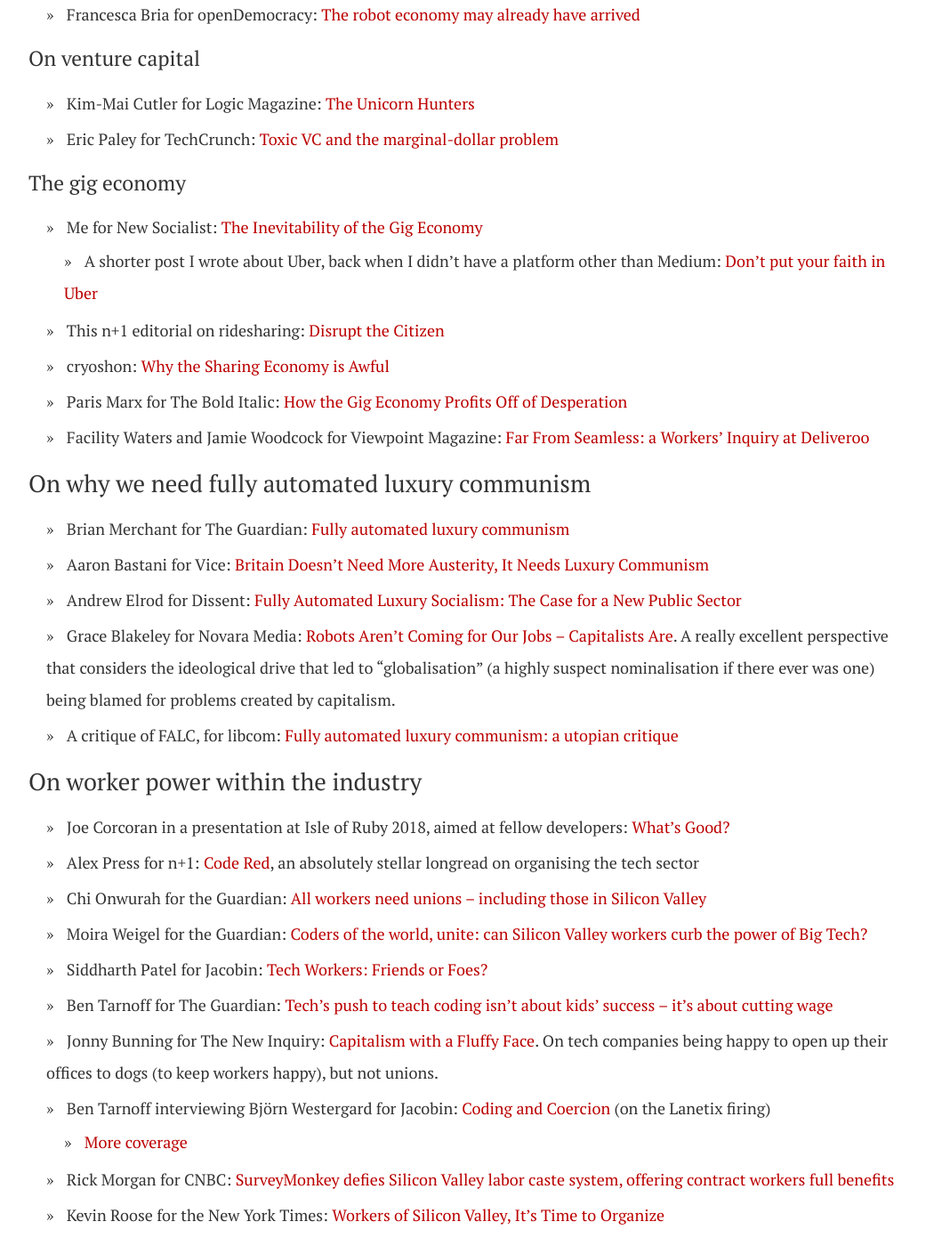
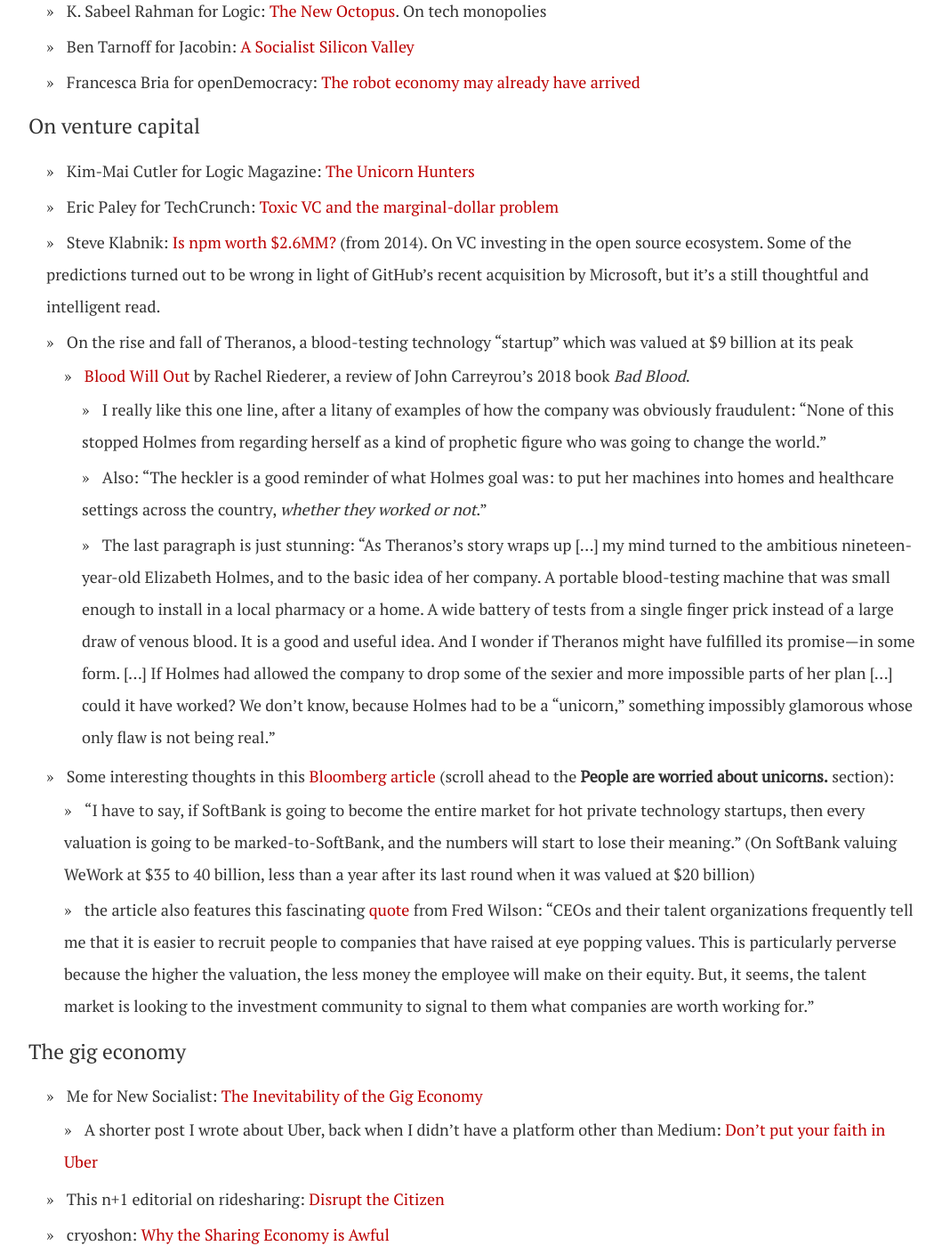
Before and after one commit to dellsystem/dellsystem.github.io, a Jekyll site: the page built from tech.md, in a window 1280 px wide and 1400 px high, scrolled down 10526 px. Shown: the whole window at 89% size, without its empty margins (108-1167 px from the left). Built offline with Jekyll 4.4.1, drawn with Linux system fonts in a browser that asks for light colours; some of the changed text lies outside the part shown.

Commit message:
Add new articles to tech.md

```diff
--- a/tech.md
+++ b/tech.md
@@ -29,7 +29,7 @@ There's a lot here, with resources in a variety of formats (books, articles, pod
 
 ## Publications
 
-* [Logic Magazine](http://logicmag.io/): an excellent independent print-first magazine covering technology (founded by comrades)
+* [Logic Magazine](http://logicmag.io/): an excellent independent print-first magazine covering technology from an astutely critical perspective
 * [The New Inquiry](https://thenewinquiry.com/): an independent left-wing publication with some great pieces on technology
 * [The Baffler](https://thebaffler.com/): same as above
 * [Real Life Magazine](http://reallifemag.com/): "a magazine about living with technology"
@@ -105,6 +105,7 @@ There's a lot here, with resources in a variety of formats (books, articles, pod
 	* Paris Marx for Jacobin: [Elon Musk is Not the Future](https://jacobinmag.com/2018/02/elon-musk-hyperloop-public-transit-tech)
 	* Hamilton Nolan for Splinter: [Elon Musk Is an Asshole](https://splinternews.com/elon-musk-is-an-asshole-1824204789#_ga=2.204781072.1416667281.1522423508-943536000.1518691760) (short and to the point)
 	* Jemima Kelly for the Financial Times' Alphaville (of all places!): [The world doesn't need more Elon Musks](https://ftalphaville.ft.com/2018/04/17/1523937600000/The-world-doesn-t-need-more-Elon-Musks/)
+	* Jacob Silverman for The Baffler: [The Madness of King Musk](https://thebaffler.com/latest/musk-silverman)
 * **[Hatching Twitter](https://www.goodreads.com/book/show/18656827-hatching-twitter) by Nick Bilton.** Chronicles the early days of Twitter. Really well-written.
 
 ### The economics of the industry
@@ -220,6 +221,15 @@ Read them to understand the enemy, esssentially.
 
 * Kim-Mai Cutler for Logic Magazine: [The Unicorn Hunters](https://logicmag.io/04-the-unicorn-hunters/)
 * Eric Paley for TechCrunch: [Toxic VC and the marginal-dollar problem](https://techcrunch.com/2017/10/26/toxic-vc-and-the-marginal-dollar-problem/)
+* Steve Klabnik: [Is npm worth $2.6MM?](http://words.steveklabnik.com/is-npm-worth-26mm) (from 2014). On VC investing in the open source ecosystem. Some of the predictions turned out to be wrong in light of GitHub's recent acquisition by Microsoft, but it's a still thoughtful and intelligent read.
+* On the rise and fall of Theranos, a blood-testing technology "startup" which was valued at $9 billion at its peak
+	* [Blood Will Out](https://thebaffler.com/latest/shark-tankification-riederer) by Rachel Riederer, a review of John Carreyrou’s 2018 book _Bad Blood_.
+		* I really like this one line, after a litany of examples of how the company was obviously fraudulent: "None of this stopped Holmes from regarding herself as a kind of prophetic figure who was going to change the world."
+		* Also: "The heckler is a good reminder of what Holmes goal was: to put her machines into homes and healthcare settings across the country, _whether they worked or not_."
+		* The last paragraph is just stunning: "As Theranos’s story wraps up [...] my mind turned to the ambitious nineteen-year-old Elizabeth Holmes, and to the basic idea of her company. A portable blood-testing machine that was small enough to install in a local pharmacy or a home. A wide battery of tests from a single finger prick instead of a large draw of venous blood. It is a good and useful idea. And I wonder if Theranos might have fulfilled its promise—in some form. [...] If Holmes had allowed the company to drop some of the sexier and more impossible parts of her plan [...] could it have worked? We don’t know, because Holmes had to be a “unicorn,” something impossibly glamorous whose only flaw is not being real."
+* Some interesting thoughts in this [Bloomberg article](https://www.bloomberg.com/view/articles/2018-06-14/banks-get-distracted-by-the-world-cup) (scroll ahead to the **People are worried about unicorns.** section):
+	* "I have to say, if SoftBank is going to become the entire market for hot private technology startups, then every valuation is going to be marked-to-SoftBank, and the numbers will start to lose their meaning." (On SoftBank valuing WeWork at $35 to 40 billion, less than a year after its last round when it was valued at $20 billion)
+	* the article also features this fascinating [quote](https://avc.com/2018/06/the-valuation-obsession/) from Fred Wilson: "CEOs and their talent organizations frequently tell me that it is easier to recruit people to companies that have raised at eye popping values. This is particularly perverse because the higher the valuation, the less money the employee will make on their equity. But, it seems, the talent market is looking to the investment community to signal to them what companies are worth working for."
 
 #### The gig economy
 
@@ -229,6 +239,7 @@ Read them to understand the enemy, esssentially.
 * cryoshon: [Why the Sharing Economy is Awful](https://cryoshon.co/2016/01/11/why-the-sharing-economy-is-awful/)
 * Paris Marx for The Bold Italic: [How the Gig Economy Profits Off of Desperation](https://thebolditalic.com/how-the-gig-economy-profits-off-desperation-47bc5f04d11b)
 * Facility Waters and Jamie Woodcock for Viewpoint Magazine: [Far From Seamless: a Workers’ Inquiry at Deliveroo](https://www.viewpointmag.com/2017/09/20/far-seamless-workers-inquiry-deliveroo/)
+* Lorenzo Zamponi for Jacobin: [Bargaining With the Algorithm](https://www.jacobinmag.com/2018/06/deliveroo-riders-strike-italy-labor-organizing). A rundown of organising efforts among workers for food delivery startups like Deliveroo & Foodora
 
 ### On why we need fully automated luxury communism
 
@@ -240,6 +251,7 @@ Read them to understand the enemy, esssentially.
 
 ### On worker power within the industry
 
+* Me for Notes From Below: [The case for building worker power at Microsoft](http://www.notesfrombelow.org/article/building-worker-power-at-microsoft)
 * Joe Corcoran in a presentation at Isle of Ruby 2018, aimed at fellow developers: [What's Good?](https://corcoran.online/2018/05/16/whats-good/)
 * Alex Press for n+1: [Code Red](https://nplusonemag.com/issue-31/politics/code-red/), an absolutely stellar longread on organising the tech sector
 * Chi Onwurah for the Guardian: [All workers need unions – including those in Silicon Valley](https://www.theguardian.com/commentisfree/2018/jan/31/silicon-valley-unions-employee-workers-rights-organise-labour)
@@ -251,12 +263,16 @@ Read them to understand the enemy, esssentially.
 	* [More coverage](https://gist.github.com/bwestergard/a77744dc6f3095fd3fb769dd3d6562ad)
 * Rick Morgan for CNBC: [SurveyMonkey defies Silicon Valley labor caste system, offering contract workers full benefits](https://www.cnbc.com/2018/04/19/surveymonkey-breaks-with-silicon-valley-over-contract-worker-benefits.html)
 * Kevin Roose for the New York Times: [Workers of Silicon Valley, It’s Time to Organize](https://www.nytimes.com/2018/04/25/technology/tech-workers-change.html)
+* Ben Tarnoff interviewing an anonymous Google employee about Project Maven, for Jacobin: [Tech Workers Versus the Pentagon](https://www.jacobinmag.com/2018/06/google-project-maven-military-tech-workers)
 
 ### On open source
 
 * Ashe Dryden: [The Ethics of Unpaid Labor and the OSS Community](https://www.ashedryden.com/blog/the-ethics-of-unpaid-labor-and-the-oss-community)
 * Kyle E. Mitchell: [The Mendicant Maintainerati](https://writing.kemitchell.com/2017/02/10/Medicant-Maintainerati.html)
 * Rob Hunter for Jacobin: [Reclaiming the Computing Commons](https://www.jacobinmag.com/2016/02/free-software-movement-richard-stallman-linux-open-source-enclosure/)
+* Gavin Mueller for Jacobin: [Microsoft and the Yeoman Coders](https://www.jacobinmag.com/2018/06/github-microsoft-open-source-code-technology) (on Microsoft acquiring Github for $7.5 billion in June 2018)
+	* "While there’s a lot of hype about gift economies and good vibes, when you’re doing an economic analysis, you have to consider the sector as a whole, not the intentions of a few members. One of the few to do this well, Swedish researcher Johan Söderberg, analyzed free software as part of labor under capitalism. Because so much code is available at no cost, open-source programmers effectively cheapen software by creating a base of code freely available to all — in Marxist language, they’ve cheapened those commodities by reducing the socially necessary labor time required to create them."
+	* "The changing terrain of digital capitalism means the old strategies of coding freedom won’t work. So instead of attempting to decentralize tech, to better preserve an ecosystem of independent businesses that stay small and promise to be good, coders should strive for democracy at work instead."
 
 ### On accelerationism
 
```
